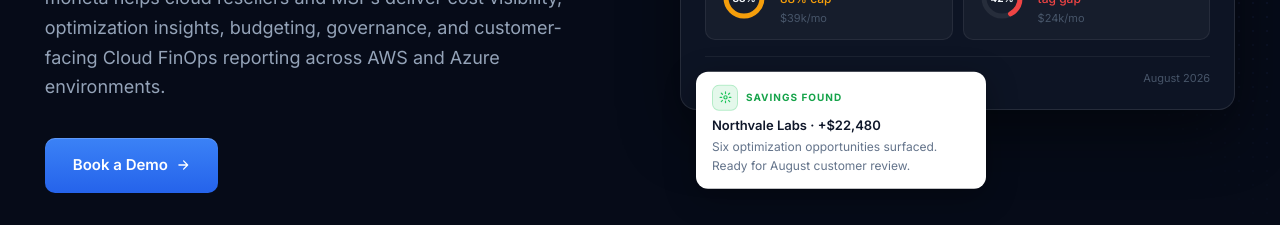
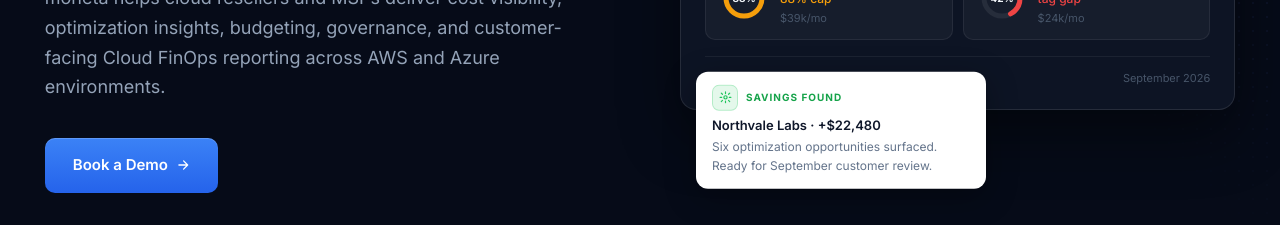
Before and after one commit to shanedwards/monetaWebsite, a Next.js app: page /finops-services in a window 1280 px wide. Shown: the part 382-607 px from the top of the page. Built offline with nearby package versions, Linux system fonts and the light colour scheme.

Commit message:
Update dashboard mock dates from August to September 2026

```diff
--- a/components/sections/CustomerPortfolioCard.jsx
+++ b/components/sections/CustomerPortfolioCard.jsx
@@ -72,7 +72,7 @@ export default function CustomerPortfolioCard() {
               Aggregate margin <span style={{ color: "#22c55e", fontWeight: 600 }}>16.6%</span> · <span style={{ color: "#f1f5f9" }}>+1.2pp MoM</span>
             </span>
           </div>
-          <span style={{ fontSize: 11, color: "#475569", fontFamily: "Inter, sans-serif" }}>August 2026</span>
+          <span style={{ fontSize: 11, color: "#475569", fontFamily: "Inter, sans-serif" }}>September 2026</span>
         </div>
       </div>
       <style>{`@keyframes floatUpDown { 0%,100% { transform: translateY(0); } 50% { transform: translateY(-4px); } }`}</style>
@@ -84,7 +84,7 @@ export default function CustomerPortfolioCard() {
           <span style={{ fontSize: 10, fontWeight: 700, letterSpacing: "0.1em", textTransform: "uppercase", color: "#16a34a", fontFamily: "Inter, sans-serif" }}>Savings Found</span>
         </div>
         <p style={{ fontSize: 13, fontWeight: 600, color: "#0f172a", fontFamily: "Inter, sans-serif", marginBottom: 3 }}>Northvale Labs · +$22,480</p>
-        <p style={{ fontSize: 12, color: "#64748b", lineHeight: 1.55, fontFamily: "Inter, sans-serif" }}>Six optimization opportunities surfaced. Ready for August customer review.</p>
+        <p style={{ fontSize: 12, color: "#64748b", lineHeight: 1.55, fontFamily: "Inter, sans-serif" }}>Six optimization opportunities surfaced. Ready for September customer review.</p>
       </div>
     </div>
   );
--- a/components/sections/FinOpsServiceTabs.jsx
+++ b/components/sections/FinOpsServiceTabs.jsx
@@ -43,7 +43,7 @@ export default function FinOpsServiceTabs() {
       card: (tick) => (
         <div style={{ background: "#fff", borderRadius: 12, padding: "14px 16px", border: "1px solid #e2e8f0", boxShadow: "0 2px 12px rgba(0,0,0,0.06)", flex: 1, display: "flex", flexDirection: "column" }}>
           <div style={{ display: "flex", justifyContent: "space-between", alignItems: "center", marginBottom: 3 }}>
-            <span style={{ fontSize: 11, color: "#64748b", fontWeight: 600, letterSpacing: "0.05em", textTransform: "uppercase", fontFamily: "Inter, sans-serif" }}>KMR · AUGUST SPEND</span>
+            <span style={{ fontSize: 11, color: "#64748b", fontWeight: 600, letterSpacing: "0.05em", textTransform: "uppercase", fontFamily: "Inter, sans-serif" }}>KMR · SEPTEMBER SPEND</span>
             <span style={{ fontSize: 11, color: "#16a34a", fontWeight: 600, fontFamily: "Inter, sans-serif" }}>+11.4% MoM</span>
           </div>
           <div key={tick} style={{ fontSize: 28, fontWeight: 800, color: "#0f172a", fontFamily: "Inter, sans-serif", marginBottom: 8, letterSpacing: "-1px" }}>$<FinOpsCountUp target={127480} comma /></div>
@@ -80,7 +80,7 @@ export default function FinOpsServiceTabs() {
       card: (tick) => (
         <div style={{ background: "#fff", borderRadius: 12, padding: "14px 16px", border: "1px solid #e2e8f0", boxShadow: "0 2px 12px rgba(0,0,0,0.06)", flex: 1, display: "flex", flexDirection: "column" }}>
           <div style={{ display: "flex", justifyContent: "space-between", alignItems: "center", marginBottom: 3 }}>
-            <span style={{ fontSize: 11, color: "#64748b", fontWeight: 600, letterSpacing: "0.05em", textTransform: "uppercase", fontFamily: "Inter, sans-serif" }}>KMR · AUGUST SAVINGS</span>
+            <span style={{ fontSize: 11, color: "#64748b", fontWeight: 600, letterSpacing: "0.05em", textTransform: "uppercase", fontFamily: "Inter, sans-serif" }}>KMR · SEPTEMBER SAVINGS</span>
             <span style={{ fontSize: 11, color: "#16a34a", fontWeight: 600, fontFamily: "Inter, sans-serif" }}>+$4.9K this month</span>
           </div>
           <div key={tick} style={{ fontSize: 28, fontWeight: 800, color: "#0f172a", fontFamily: "Inter, sans-serif", marginBottom: 10, letterSpacing: "-1px" }}>$<FinOpsCountUp target={22946} comma /></div>
--- a/components/sections/MarginIntelligenceCard.jsx
+++ b/components/sections/MarginIntelligenceCard.jsx
@@ -117,7 +117,7 @@ export default function MarginIntelligenceCard() {
 
             <p style={{ color: "#38bdf8", fontSize: 11, fontWeight: 600, letterSpacing: "0.12em", textTransform: "uppercase", marginBottom: 6, fontFamily: "Inter, sans-serif" }}>Cloud Revenues</p>
             <div style={{ display: "flex", justifyContent: "space-between", alignItems: "center", marginBottom: 22 }}>
-              <span style={{ color: "#f1f5f9", fontSize: 18, fontWeight: 400, fontFamily: "Inter, sans-serif" }}>235 customers · August 2026</span>
+              <span style={{ color: "#f1f5f9", fontSize: 18, fontWeight: 400, fontFamily: "Inter, sans-serif" }}>235 customers · September 2026</span>
               <span style={{ background: "#0f2e1a", border: "1px solid rgba(34,197,94,0.27)", color: "#22c55e", fontSize: 11, fontWeight: 500, padding: "4px 11px", borderRadius: 999, display: "flex", alignItems: "center", gap: 5, fontFamily: "Inter, sans-serif" }}>
                 <span style={{ fontSize: 7 }}>●</span> 15.1% blended
               </span>
```
